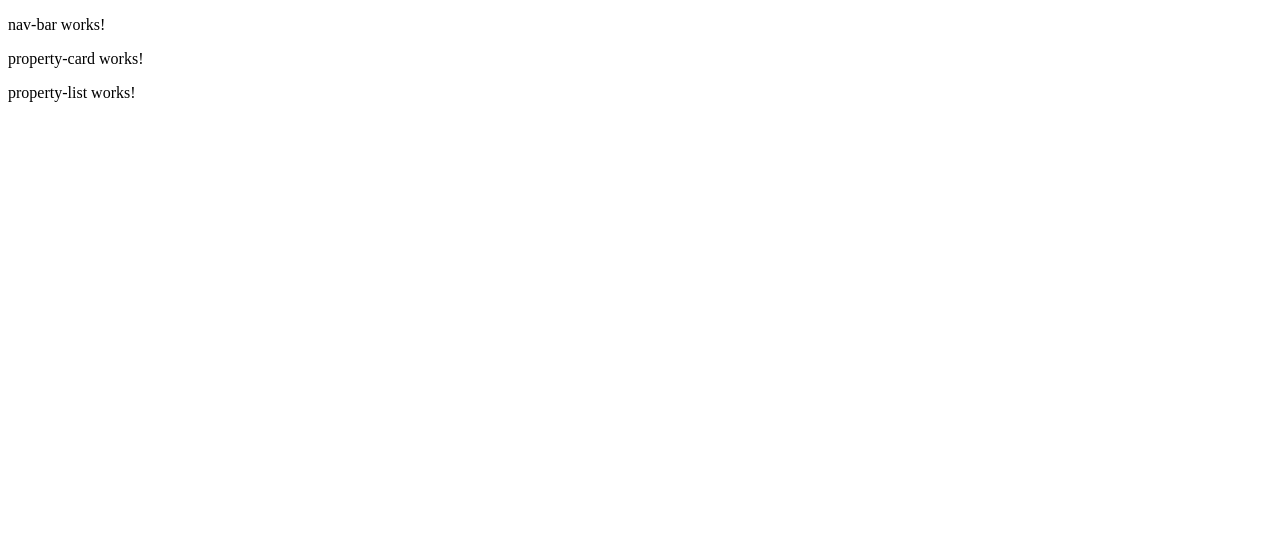
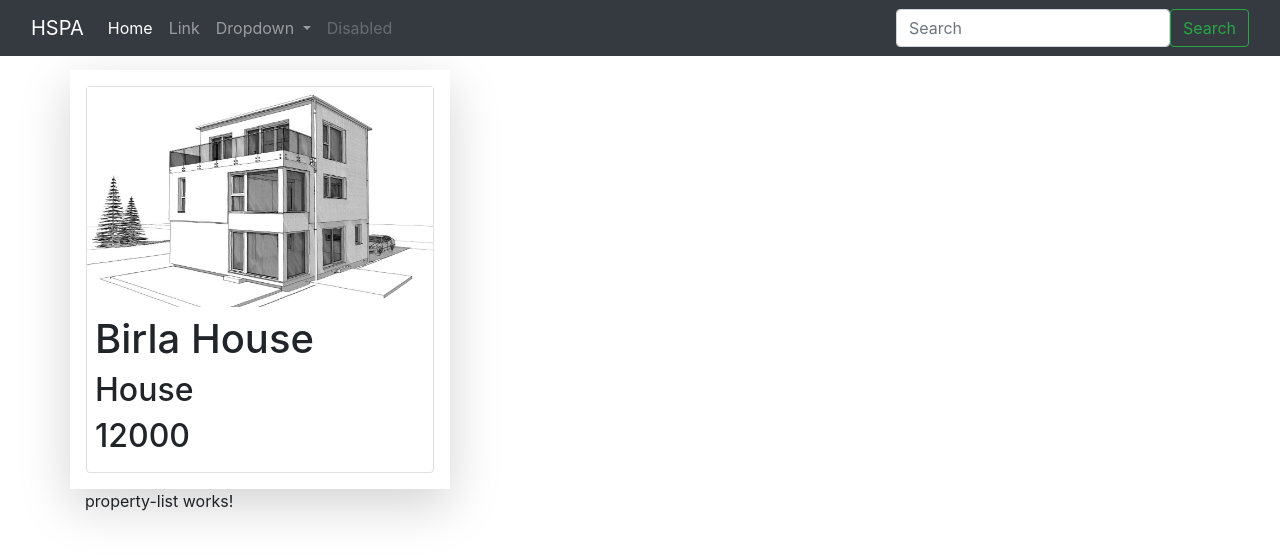
Before and after one commit to aldaale/angular-asp.net-app, an Angular app: page / in a window 1280 px wide. Shown: the top 558 px of the page. Built offline with nearby package versions, Linux system fonts and the light colour scheme.

Commit message:
add images

```diff
--- a/angular.json
+++ b/angular.json
@@ -24,7 +24,8 @@
               "src/assets"
             ],
             "styles": [
-              "src/styles.css"
+              "src/styles.css",
+              "node_modules/bootstrap/dist/css/bootstrap.min.css"
             ],
             "scripts": []
           },
--- a/src/app/app.component.html
+++ b/src/app/app.component.html
@@ -1,7 +1,9 @@
 <app-nav-bar></app-nav-bar>
+
+<div class="container" style="margin-top: 70px;">
 <app-property-card></app-property-card>
 <app-property-list></app-property-list>
+</div>
 
 
-
-<router-outlet></router-outlet>
+<!-- <router-outlet></router-outlet> -->
--- a/src/app/app.module.ts
+++ b/src/app/app.module.ts
@@ -12,7 +12,7 @@
     AppComponent,
     PropertyCardComponent,
     PropertyListComponent,
-      NavBarComponent
+    NavBarComponent,
    ],
   imports: [
     BrowserModule,
--- /dev/null
+++ b/src/app/nav-bar/nav-bar.component.css
@@ -0,0 +1,3 @@
+.d-flex {
+  margin-left: auto;
+}
--- a/src/app/nav-bar/nav-bar.component.html
+++ b/src/app/nav-bar/nav-bar.component.html
@@ -1,3 +1,36 @@
-<p>
-  nav-bar works!
-</p>
+<nav class="navbar navbar-expand-lg navbar-dark bg-dark fixed-top">
+  <div class="container-fluid">
+    <a class="navbar-brand" href="#">HSPA</a>
+    <button class="navbar-toggler" type="button" data-bs-toggle="collapse" data-bs-target="#navbarSupportedContent" aria-controls="navbarSupportedContent" aria-expanded="false" aria-label="Toggle navigation">
+      <span class="navbar-toggler-icon"></span>
+    </button>
+    <div class="collapse navbar-collapse" id="navbarSupportedContent">
+      <ul class="navbar-nav me-auto mb-2 mb-lg-0">
+        <li class="nav-item">
+          <a class="nav-link active" aria-current="page" href="#">Home</a>
+        </li>
+        <li class="nav-item">
+          <a class="nav-link" href="#">Link</a>
+        </li>
+        <li class="nav-item dropdown">
+          <a class="nav-link dropdown-toggle" href="#" id="navbarDropdown" role="button" data-bs-toggle="dropdown" aria-expanded="false">
+            Dropdown
+          </a>
+          <ul class="dropdown-menu" aria-labelledby="navbarDropdown">
+            <li><a class="dropdown-item" href="#">Action</a></li>
+            <li><a class="dropdown-item" href="#">Another action</a></li>
+            <li><hr class="dropdown-divider"></li>
+            <li><a class="dropdown-item" href="#">Something else here</a></li>
+          </ul>
+        </li>
+        <li class="nav-item">
+          <a class="nav-link disabled" href="#" tabindex="-1" aria-disabled="true">Disabled</a>
+        </li>
+      </ul>
+      <form class="d-flex">
+        <input class="form-control me-2" type="search" placeholder="Search" aria-label="Search">
+        <button class="btn btn-outline-success" type="submit">Search</button>
+      </form>
+    </div>
+  </div>
+</nav>
--- a/src/app/nav-bar/nav-bar.component.ts
+++ b/src/app/nav-bar/nav-bar.component.ts
@@ -3,13 +3,13 @@
 @Component({
   selector: 'app-nav-bar',
   templateUrl: './nav-bar.component.html',
-  styleUrls: ['./nav-bar.component.scss']
+  styleUrls: ['./nav-bar.component.css']
 })
 export class NavBarComponent implements OnInit {
 
   constructor() { }
 
-  ngOnInit() {
+  ngOnInit(): void {
   }
 
 }
--- a/src/app/property/property-card/property-card/property-card.component.css
+++ b/src/app/property/property-card/property-card/property-card.component.css
@@ -0,0 +1,3 @@
+.propImg {
+  height: 220px
+}
--- a/src/app/property/property-card/property-card/property-card.component.html
+++ b/src/app/property/property-card/property-card/property-card.component.html
@@ -1 +1,12 @@
-<p>property-card works!</p>
+<div class="row">
+  <div class="shadow-lg col-sm-4 p-3">
+  <div class="card">
+    <img class="propImg" src="assets/images/house-default.png" alt="house">
+    <div class="card-body p-2">
+      <h1>{{Property.Name}}</h1>
+      <h2>{{Property.Type}}</h2>
+      <h2>{{Property.Price}}</h2>
+    </div>
+  </div>
+</div>
+</div>
--- a/src/app/property/property-card/property-card/property-card.component.ts
+++ b/src/app/property/property-card/property-card/property-card.component.ts
@@ -7,6 +7,12 @@
 })
 export class PropertyCardComponent implements OnInit {
 
+  Property: any = {
+    "Id":1,
+    "Name": "Birla House",
+    "Type":"House",
+    "Price":12000
+  }
   constructor() { }
 
   ngOnInit(): void {
```
Also changed, not shown: src/app/nav-bar/nav-bar.component.scss (deleted), src/assets/images/house-default.png (added), 1 other file (tests, documents, lock files or other folders).
